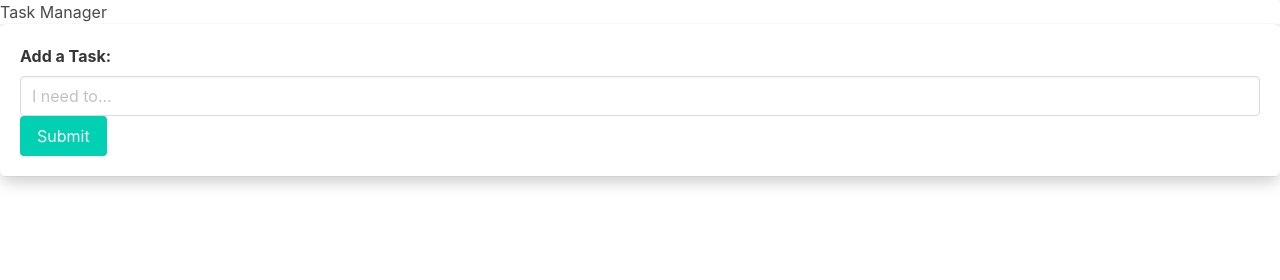
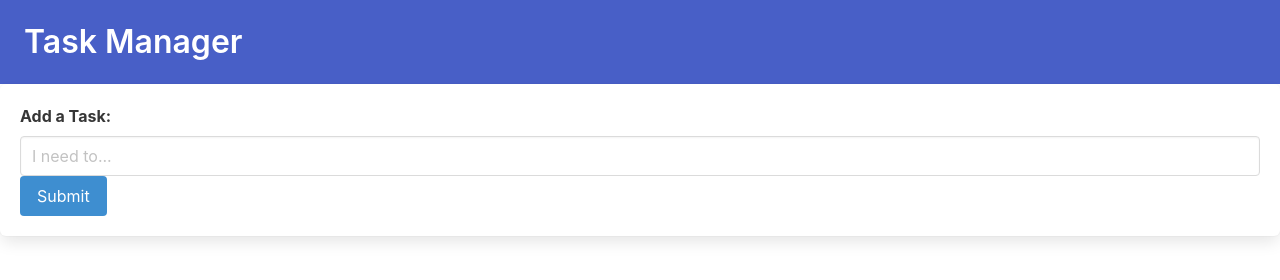
Before and after one commit to Vigneshwarie/G6-Task-Manager, a plain HTML site: page index.html in a window 1280 px wide. Drawn offline with nearby package versions, Linux system fonts and the light colour scheme.

Commit message:
Updated HTML to add hero section

```diff
--- a/assets/js/script.js
+++ b/assets/js/script.js
@@ -30,8 +30,9 @@ function getTaskFromLocalStorage() {
           idAttr.value = key;
           divEl.setAttributeNode(idAttr);
           divEl.innerHTML = ` <p class="showElement">${value}</p>
-                                        <div class="showElement">
-                                             <button type="button" class="editbtn">Edit</button>
+                                        <div class="showElement, block">
+               <button class="button is-info"type="submit" value="submit" id="submitBtn">Submit</button>
+                                             <button type="button" class="button is-info">Edit</button>
                                              <button type="button" class="deletebtn">Delete</button>
                                         </div>
                                         <input type="text" id="${key}" value="${value}" class="hideElement">
--- a/index.html
+++ b/index.html
@@ -28,12 +28,16 @@
 
 
 <body>
-     <div class="card" >
-          <h1 class= "card-header">Task Manager</h1>
-          <form class= "box" id="task-form">
+     <div class="">
+          <section class="hero is-link is-small">
+               <div class="hero-body">
+                    <h1 class="hero-head, title">Task Manager</h1>
+               </div>
+          </section>
+          <form class="box" id="task-form">
                <label class="label">Add a Task: </label>
                <input class="input" placeholder="I need to..." name="task-text" id="task-text" />
-               <button class="button is-primary"type="submit" value="submit" id="submitBtn">Submit</button>
+               <button class="button is-info" type="submit" value="submit" id="submitBtn">Submit</button>
           </form>
 
           <div class="task-container">
```
